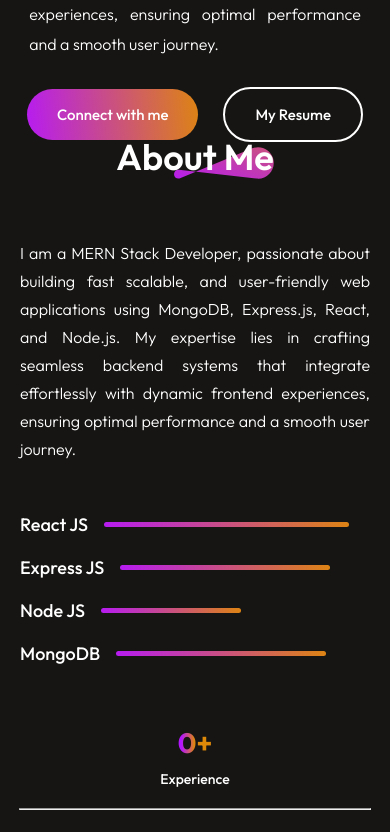
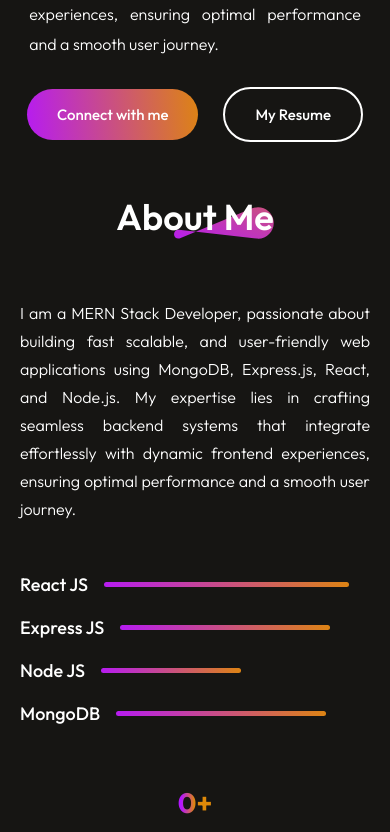
Before and after one commit to Jinit123/Portfolio-Website, a React (Vite) app: page / in a window 390 px wide. Shown: the part 860-1692 px from the top of the page. Built offline with nearby package versions, Linux system fonts and the light colour scheme.

Commit message:
About Me Margin top added

```diff
--- a/src/Components/About/About.css
+++ b/src/Components/About/About.css
@@ -184,7 +184,7 @@
 
 @media (max-width: 540px) {
     .about {
-        margin: 40px 20px;
+        margin: 100px 20px;
         gap: 60px;
         align-items: center;
     }
```
